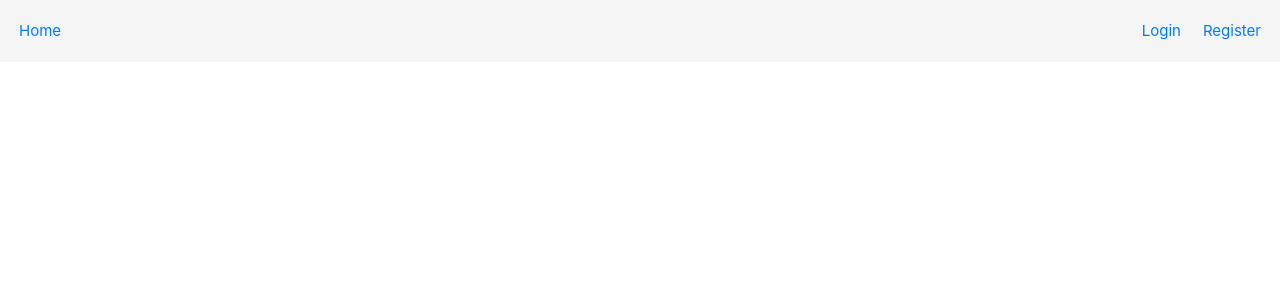
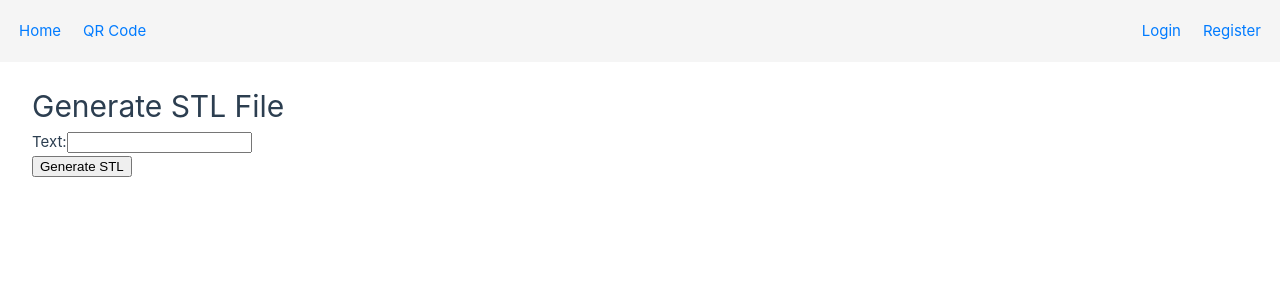
Before and after one commit to qfranklin/vue, a Vue app: page /generate-stl in a window 1280 px wide. Before the commit this address had no page. Shown: the top 300 px of the page. Built offline with nearby package versions, Linux system fonts and the light colour scheme; what chartjs-chart-financial would draw is missing.

Commit message:
added qr code text stl generation

```diff
--- a/src/components/HeaderComponent.vue
+++ b/src/components/HeaderComponent.vue
@@ -2,12 +2,11 @@
   <header class="header">
     <nav class="left-nav">
       <router-link to="/">Home</router-link>
-      <router-link v-if="isAdmin" to="/admin">Admin</router-link>
+      <router-link to="/generate-stl">QR Code</router-link>
     </nav>
     <nav class="right-nav">
       <router-link v-if="!isLoggedIn" to="/login">Login</router-link>
       <router-link v-if="!isLoggedIn" to="/register">Register</router-link>
-      <span v-if="isLoggedIn" class="user-email">{{ userEmail }}</span>
       <button v-if="isLoggedIn" @click="logout">Logout</button>
     </nav>
   </header>
--- a/src/router/index.ts
+++ b/src/router/index.ts
@@ -3,6 +3,7 @@ import AboutPage from '../views/AboutPage.vue'
 import LoginPage from '../views/LoginPage.vue'
 import RegisterPage from '../views/RegisterPage.vue'
 import AdminPage from '../views/AdminPage.vue'
+import GenerateSTLPage from '../views/GenerateSTLPage.vue'
 import { useUserStore } from '@/stores/user'
 
 const routes = [
@@ -26,6 +27,11 @@ const routes = [
     name: 'Admin',
     component: AdminPage,
     meta: { requiresAuth: true, requiresAdmin: true }
+  },
+  {
+    path: '/generate-stl',
+    name: 'GenerateSTL',
+    component: GenerateSTLPage
   }
 ]
 
--- /dev/null
+++ b/src/views/GenerateSTLPage.vue
@@ -0,0 +1,43 @@
+<template>
+  <div>
+    <h1>Generate STL File</h1>
+    <form @submit.prevent="generateSTL">
+      <div>
+        <label for="text">Text:</label>
+        <input type="text" id="text" v-model="text" required>
+      </div>
+      <button type="submit">Generate STL</button>
+    </form>
+  </div>
+</template>
+
+<script lang="ts">
+import { defineComponent, ref } from 'vue'
+import axios from 'axios'
+
+export default defineComponent({
+  name: 'GenerateSTLPage',
+  setup() {
+    const text = ref('')
+
+    const generateSTL = async () => {
+      try {
+        const response = await axios.post('/api/generate-stl', { text: text.value }, { responseType: 'blob' })
+        const url = window.URL.createObjectURL(new Blob([response.data]))
+        const link = document.createElement('a')
+        link.href = url
+        link.setAttribute('download', 'generated.stl')
+        document.body.appendChild(link)
+        link.click()
+      } catch (error) {
+        console.error('Failed to generate STL:', error)
+      }
+    }
+
+    return {
+      text,
+      generateSTL
+    }
+  }
+})
+</script>
```
